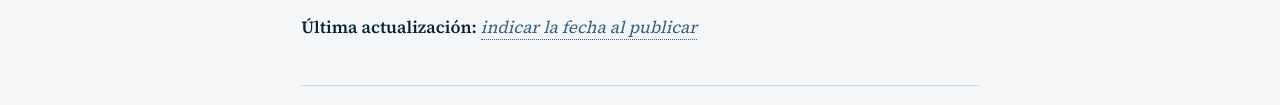
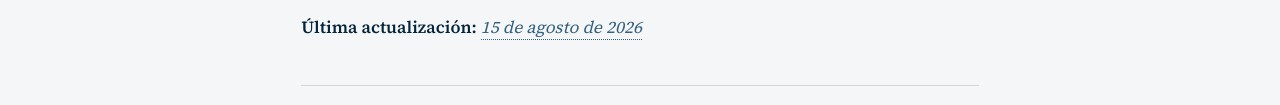
Before and after one commit to Ivanrm01/Jurmia-abogados, a website: page politica-cookies.html in a window 1280 px wide. Shown: the part 474-579 px from the top of the page. Drawn offline with Linux system fonts and the light colour scheme.

Commit message:
Update politica-cookies.html

```diff
--- a/politica-cookies.html
+++ b/politica-cookies.html
@@ -52,7 +52,7 @@
     Reglamento (UE) 2016/679 (RGPD) y a la Guía sobre el uso de las cookies de la Agencia Española
     de Protección de Datos.</p>
 
-    <p><strong>Última actualización:</strong> <span class="pendiente">indicar la fecha al publicar</span></p>
+    <p><strong>Última actualización:</strong> <span class="pendiente">15 de agosto de 2026</span></p>
 
     <h2>Qué es una cookie</h2>
     <p>Una cookie es un pequeño archivo que un sitio web descarga en su dispositivo al visitarlo y
```
